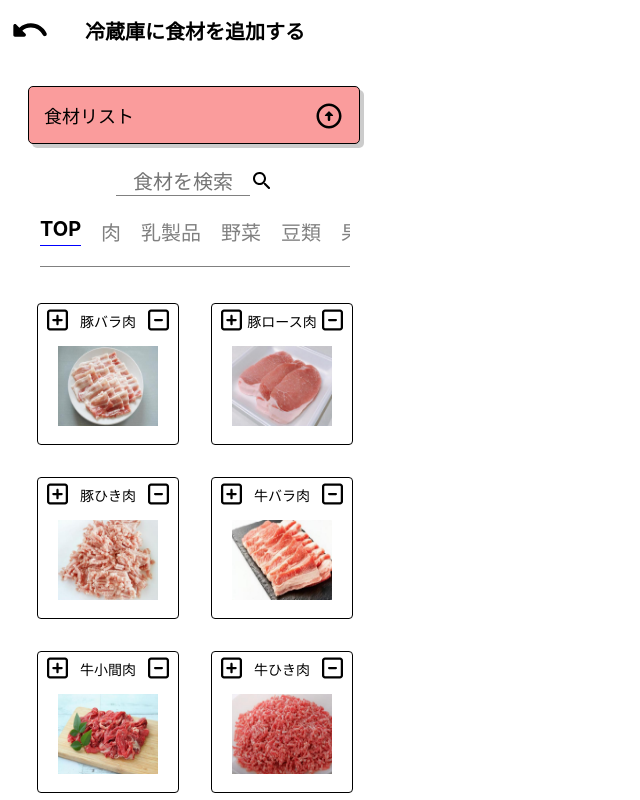
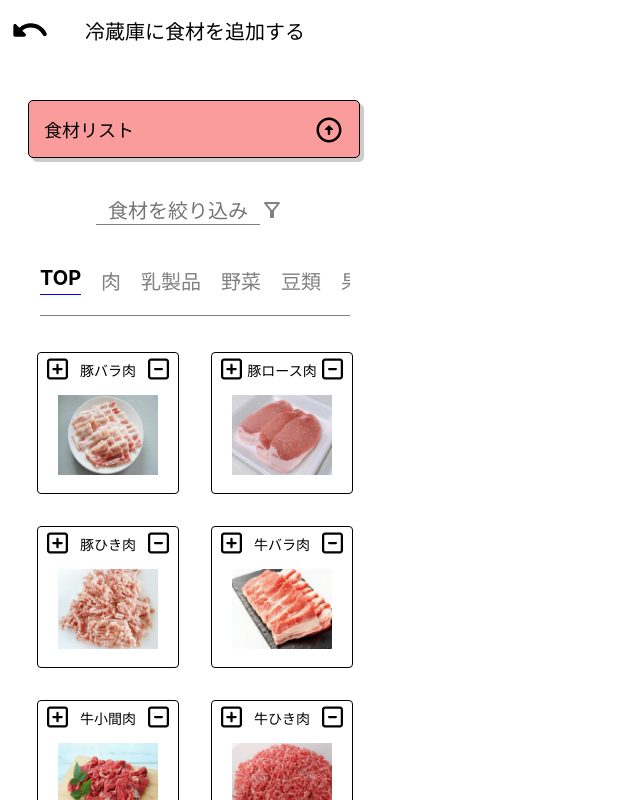
Before and after one commit to KentY6/Recipe-in-the-refrigerator, a React app: page /addFoodsPage in a window 1280 px wide. Both pictures are taken after a click on the element 329 px from the left and 115 px from the top of the page. Shown: the top 800 px of the page, without its empty margins (0-640 px from the left). Built offline with nearby package versions, Linux system fonts and the light colour scheme; some packages are replaced by stand-ins of ours; no server answers.

Commit message:
adjustSearchFunktion

```diff
--- a/src/app/App.css
+++ b/src/app/App.css
@@ -125,7 +125,7 @@
 
 .categoryTab {
   display: flex;
-  margin-top: 20px;
+  margin-top: 40px;
   padding-bottom: 20px;
   overflow-x: auto;
 }
@@ -182,17 +182,12 @@
   width: 100%;
   margin-top: 16px;
   font-size: 20px;
-  font-weight: bold;
   text-align: center;
   z-index: 0;
 }
 
 .foodListContainer {
-  margin-top: 86px;
-}
-
-.RefrigeratorContainer {
-  margin-top: 20px;
+  margin-top: 100px;
 }
 
 .searchRecipe {
@@ -316,17 +311,23 @@
   display: flex;
   align-items: center;
   justify-content: center;
-  margin-top: 25px;
+  margin-top: 40px;
+
+  margin-right: 10px;
 }
 
 .textBox {
-  width: 130px;
+  width: 160px;
   border: 0;
   border-bottom: 1px solid gray;
   outline: none;
   text-align: center;
   color: gray;
   font-size: 20px;
+}
+
+.searchIcon {
+  color: gray;
 }
 
 .foods {
--- a/src/components/SearchBar.js
+++ b/src/components/SearchBar.js
@@ -1,5 +1,5 @@
 import React, { useState } from "react";
-import SearchRoundedIcon from "@mui/icons-material/SearchRounded";
+import FilterAltOutlinedIcon from "@mui/icons-material/FilterAltOutlined";
 
 export const SearchBar = ({ searchFood, attribute }) => {
   const [searchWord, setSearchWord] = useState("");
@@ -15,12 +15,12 @@ export const SearchBar = ({ searchFood, attribute }) => {
         <input
           className="textBox"
           value={searchWord}
-          placeholder="食材を検索"
+          placeholder="食材を絞り込み"
           onChange={(e) => setSearchWord(e.target.value)}
           type="text"
         />
-        <div onClick={getInputText}>
-          <SearchRoundedIcon />
+        <div className="searchIcon" onClick={getInputText}>
+          <FilterAltOutlinedIcon />
         </div>
       </form>
     </div>
--- a/src/screens/AddFoodsPage.js
+++ b/src/screens/AddFoodsPage.js
@@ -61,13 +61,21 @@ export const AddFoodsPage = ({
   // フードリストのワード検索機能
   const foodListWordSearch = (searchWord) => {
     const foodListFilter = searchFood(searchWord, foodList);
-    setSearchedFoodInFoodList(foodListFilter);
+    if (foodListFilter.length === 0) {
+      setSearchedFoodInFoodList("notFound");
+    } else {
+      setSearchedFoodInFoodList(foodListFilter);
+    }
     setSelectedFoodListCategory("TOP");
   };
   // 冷蔵庫の中身のワード検索機能
   const refrigeratorWordSearch = (searchWord) => {
     const foodListFilter = searchFood(searchWord, foodInTheRefrigerator);
-    setSearchedFoodInRefrigerator(foodListFilter);
+    if (foodListFilter.length === 0) {
+      setSearchedFoodInRefrigerator("notFound");
+    } else {
+      setSearchedFoodInRefrigerator(foodListFilter);
+    }
     setSelectedRefrigeratorCategory("TOP");
   };
 
@@ -122,6 +130,9 @@ export const AddFoodsPage = ({
     ) {
       whichFoodArray = categorizedFoodInFoodList;
     }
+    if (searchedFoodInFoodList === "notFound") {
+      whichFoodArray = [];
+    }
     return whichFoodArray;
   };
   const whichFoodInFoodListResult = whichFoodInFoodList();
@@ -141,6 +152,9 @@ export const AddFoodsPage = ({
       selectedRefrigeratorCategory !== "TOP"
     ) {
       whichFoodArray = categorizedFoodInRefrigerator;
+    }
+    if (searchedFoodInRefrigerator === "notFound") {
+      whichFoodArray = [];
     }
     return whichFoodArray;
   };
```
